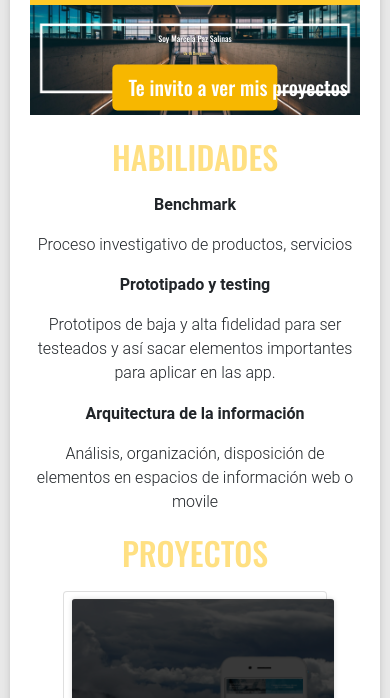
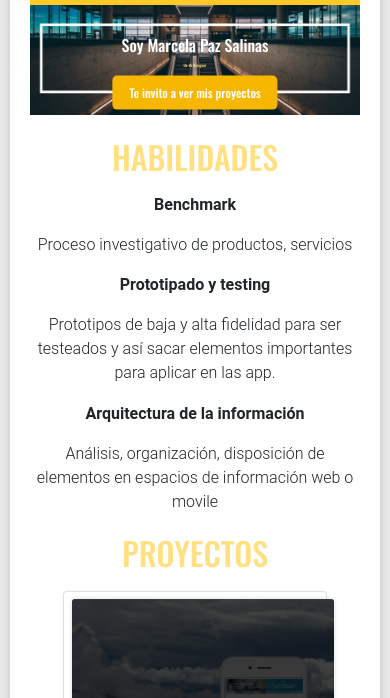
Before and after one commit to MarcelaFPazS/portafolioMarcelaPazSalinas, a plain HTML site: page index.html in a window 390 px wide. Shown: the part 137-835 px from the top of the page. Drawn offline with nearby package versions, Linux system fonts and the light colour scheme.

Commit message:
arreglos

```diff
--- a/assets/css/style.css
+++ b/assets/css/style.css
@@ -72,6 +72,7 @@
   background-color: #F7B700;
   border: #F7B700;
   color: white;
+
 }
 .parrafo1{
   color: #aec4c7;
@@ -173,7 +174,7 @@ li{
   .soy{
     font-family: 'Oswald', sans-serif;
     color: white;
-    font-size: 100%;
+    font-size: 200%;
     margin-top: 15%;
   }
   .especialidad{
@@ -215,6 +216,14 @@ li{
     transform: translate(-50%, -50%);
     width: 50%;
     font-size: 50%;
+  }
+  .btn{
+    font-family: 'Oswald', sans-serif;
+    background-color: #F7B700;
+    border: #F7B700;
+    color: white;
+    font-size: 150%;
+
   }
 }
 
```
Also changed, not shown: avolar.html (+1 -1 lines), perfildos.html (+1 -1 lines).
